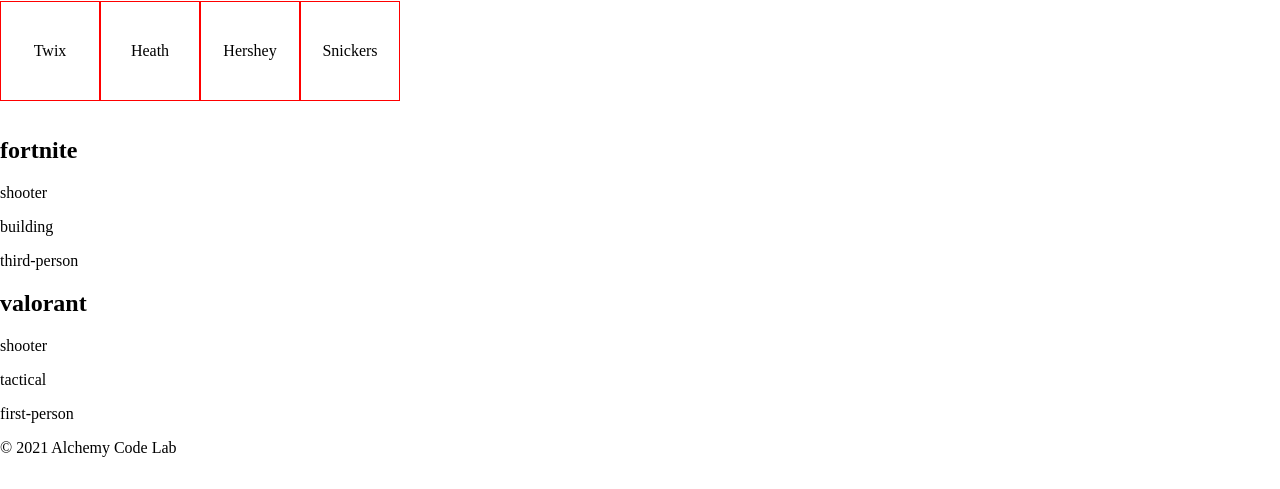
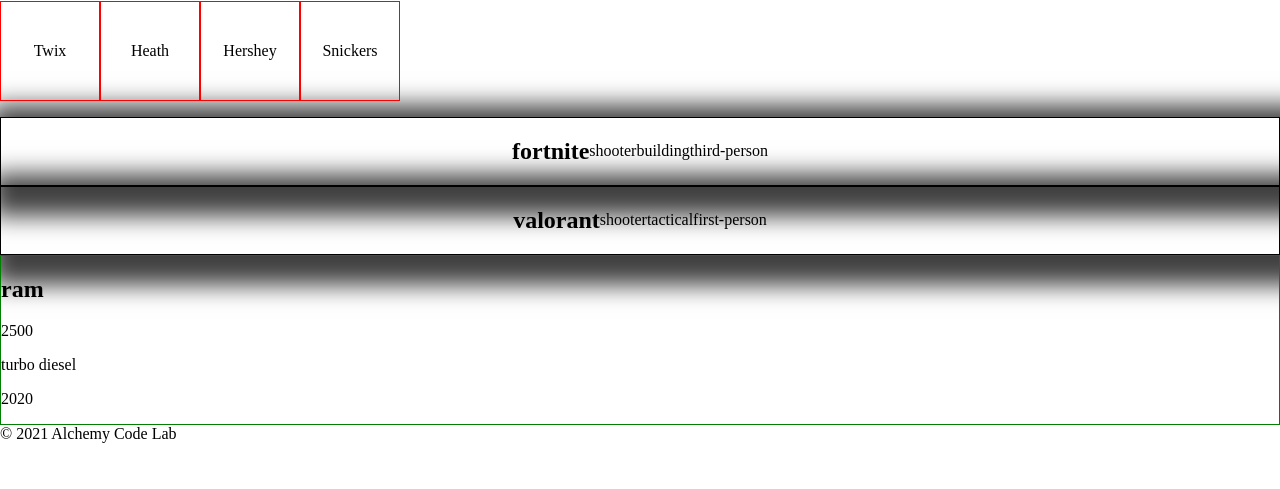
Before and after one commit to lawsonmcphetridge/import-and-display-practice, a website with bundled scripts: page index.html in a window 1280 px wide. Shown: the part 311-800 px from the top of the page. Built offline with nearby package versions, Linux system fonts and the light colour scheme.

Commit message:
made 3rd function and array

```diff
--- a/app.js
+++ b/app.js
@@ -1,16 +1,19 @@
 
 import { videoGames } from './games-array-two.js';
 import { renderCandy } from './candies-one-render.js';
+import { cars } from './cars-array-three.js';
 
 
 
 import { candies } from './candies-array-one.js';
 import { renderGames } from './video-games-render-two.js';
+import { renderCars } from './cars-render-three.js';
 // import functions and grab DOM elements
 
 
 const candiesOne = document.getElementById('candies-one');
 const videoGame = document.getElementById('video-games-two');
+const carsThree = document.getElementById('car-three')
 
 
 for (let candy of candies) {
@@ -26,7 +29,10 @@
   // console.log(game.name);
 }
 
-
+for (let car of cars) {
+  const carItem = renderCars(car);
+  carsThree.append(carItem);
+}
 // initialize global state
 
 // set event listeners
--- /dev/null
+++ b/cars-array-three.js
@@ -0,0 +1,10 @@
+export const cars = [
+    {
+        brand: 'ram',
+        make: {
+            hauling: 2500,
+            fuel: 'turbo diesel',
+              },
+        year: 2020,
+    },
+];
--- /dev/null
+++ b/cars-render-three.js
@@ -0,0 +1,15 @@
+export function renderCars(car) {
+    const carContainer = document.createElement('div');
+    const brandEl = document.createElement('h1');
+    const haulingEl = document.createElement('p');
+    const fuelEl = document.createElement('p');
+    const yearEl = document.createElement('p');
+    brandEl.textContent = car.brand;
+    haulingEl.textContent = car.make.hauling;
+    fuelEl.textContent = car.make.fuel;
+    yearEl.textContent = car.year;
+
+    carContainer.append(brandEl, haulingEl, fuelEl, yearEl);
+    return carContainer;
+
+}
--- a/index.html
+++ b/index.html
@@ -25,10 +25,19 @@
 
         </section>
 
-        <section id="video-games-two">
+        <section id="video-games-two" class="video-two">
 
         </section>
 
+
+        <section id="car-three" class="cars-three">
+
+        </section>
+
+
+        <section id="car-four">
+
+        </section>
 
 
 
--- a/styles/home.css
+++ b/styles/home.css
@@ -13,3 +13,15 @@
     display: flex;
 
 }
+
+.video-two div {
+    border: 1px solid black;
+    display: flex;
+    justify-content: center;
+    align-items: center;
+    box-shadow: 12px 9px 23px 21px rgba(0,0,0,0.75);
+}
+
+.cars-three {
+border: 1px solid green;
+}
--- a/video-games-render-two.js
+++ b/video-games-render-two.js
@@ -4,7 +4,8 @@
     const gameEl = document.createElement('p')
     const nameEl = document.createElement('h1');
      const typeEl = document.createElement('p');
-     const povEl = document.createElement('p');
+    const povEl = document.createElement('p');
+    gameContainerEl.classList.add('cars-three');
     nameEl.textContent = game.name;
     typeEl.textContent = game.type;
     povEl.textContent = game.pov;
@@ -12,6 +13,5 @@
 
 
     gameContainerEl.append(nameEl, gameEl, typeEl, povEl);
-
     return gameContainerEl;
 }
```
Also changed, not shown: car-array-four.js (added, +14 -0 lines), array-four.js (deleted), array-three.js (deleted), cars-render-four.js (added), render-four.js (deleted), render-three.js (deleted).
